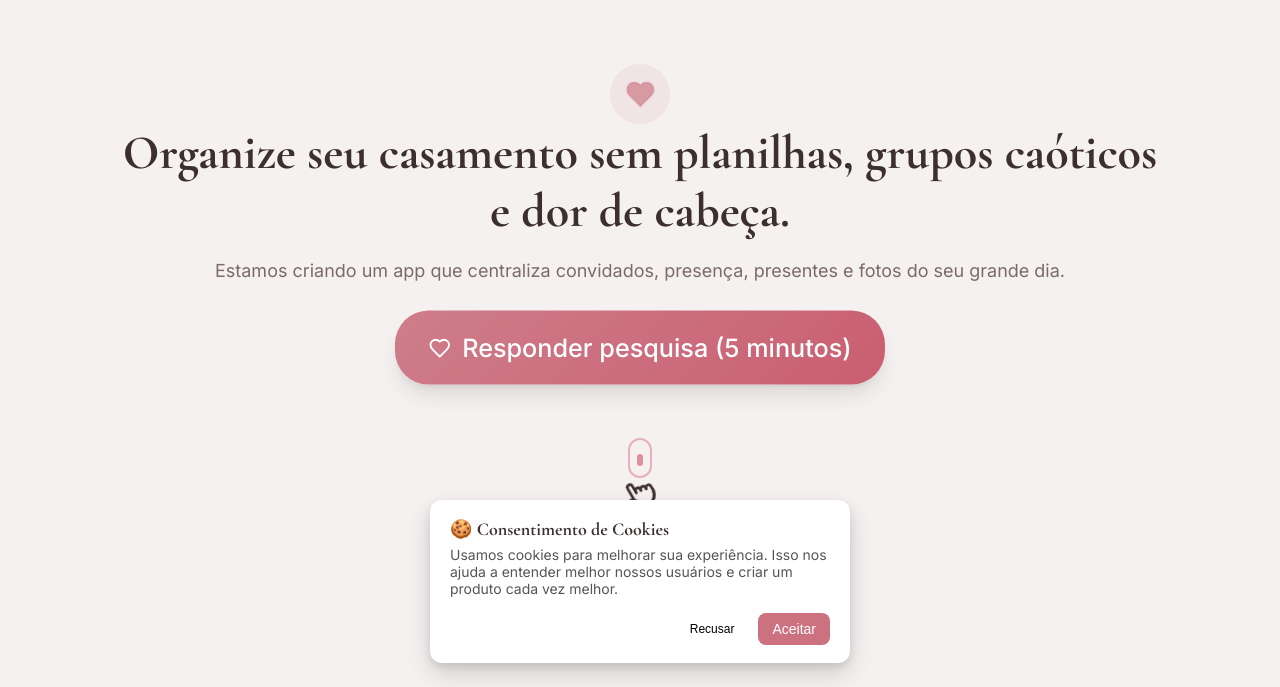
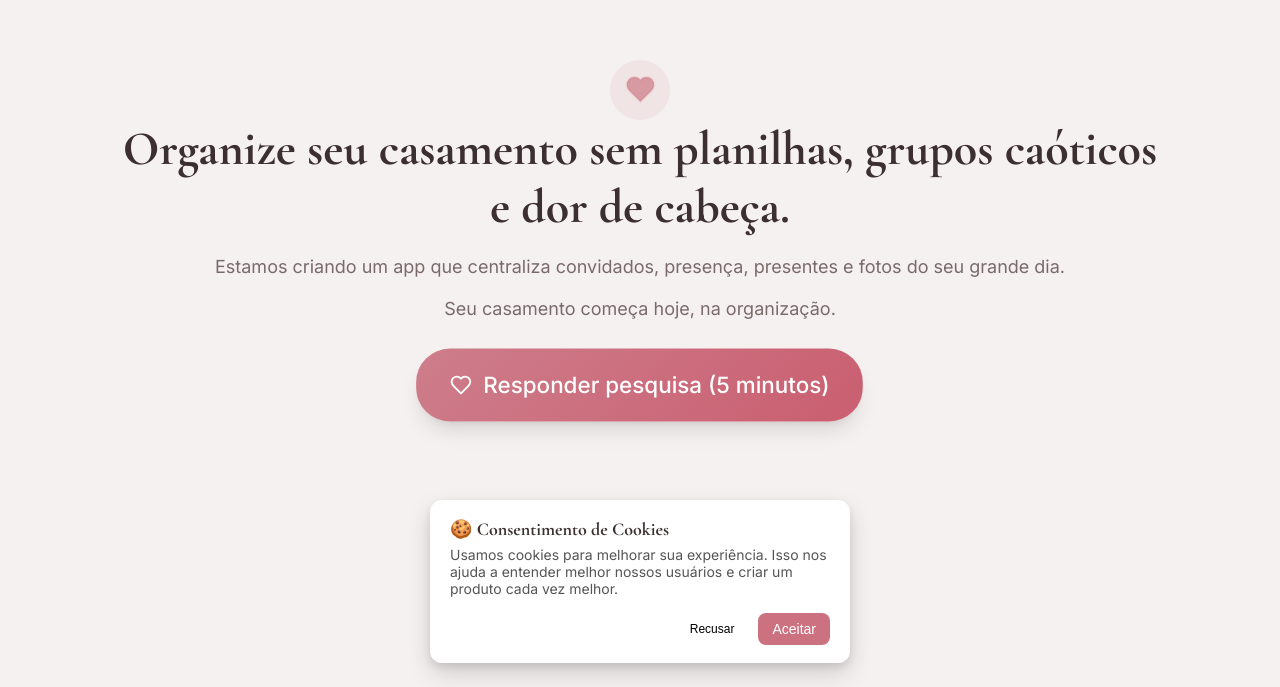
Before and after one commit to Simplesmente-Sim-App/Front-end, a SvelteKit app: page / in a window 1280 px wide. Shown: the part 113-800 px from the top of the page. Built offline with nearby package versions, Linux system fonts and the light colour scheme.

Commit message:
fix: remove btn and scroll indicator

```diff
--- a/src/components/atoms/CTAButton.svelte
+++ b/src/components/atoms/CTAButton.svelte
@@ -1,7 +1,5 @@
 <script lang="ts">
 	import { Heart } from '@lucide/svelte';
-
-
 
 	let {
 		children = () => '',
@@ -30,7 +28,7 @@
 		display: inline-flex;
 		align-items: center;
 		gap: 0.5rem;
-		font-size: 1.125rem;
+		font-size: 1rem;
 		padding: 1rem 1.5rem;
 
 		scale: 1.4;
--- a/src/components/organisms/heroSection.svelte
+++ b/src/components/organisms/heroSection.svelte
@@ -1,6 +1,5 @@
 <script>
   import Container from '../atoms/container.svelte';
-  import Button from '../atoms/button.svelte';
   import IconCircle from '../atoms/iconCircle.svelte';
   import { Heart, Pointer } from '@lucide/svelte';
 	import { Tween } from 'svelte/motion';
@@ -35,7 +34,8 @@ async function pulse() {
 
     <p>
       Estamos criando um app que centraliza convidados,
-      presença, presentes e fotos do seu grande dia.
+      presença, presentes e fotos do seu grande dia. <br /><br />
+      Seu casamento começa hoje, na organização.
     </p>
 
     <CTAButton href="https://forms.gle/ckQrXLZ7NkwSeDeD6"/>
@@ -46,7 +46,9 @@ async function pulse() {
     </div>
 
     <div class="hand-indicator">
-      <Pointer  width={32} height={32} />
+      <div class="hand-indicator__container">
+        <Pointer rotate={-35} color="#d799a2" width={32} height={32} />
+      </div>
     </div>
   </Container>
 </section>
@@ -81,6 +83,10 @@ $primary: #ce5065;
   animation: fade-in-up 0.6s ease forwards;
   animation-delay: 0.6s;
 
+  @media (max-width: 600px) {
+    display: none;
+  }
+
   &__container {
     width: 1.5rem;
     height: 2.5rem;
@@ -102,37 +108,27 @@ $primary: #ce5065;
 }
 
 .hand-indicator {
+  margin-top: 4rem;
   display: flex;
   justify-content: center;
   align-items: center;
-  transform: rotateZ(-30deg);
-}
+  animation: fade-in-up 0.6s ease forwards;
+  opacity: 0;
 
-@keyframes fade-in-up {
-  from {
-    opacity: 0;
-    transform: translateY(20px);
-  }
-  to {
-    opacity: 1;
-    transform: translateY(0);
-  }
-}
+  animation-delay: 0.8s;
 
-@keyframes finger-scroll {
-  0% {
-    transform: translateY(0);
-    opacity: 0.4;
+  @media (min-width: 600px) {
+    display: none;
   }
 
-  50% {
-    transform: translateY(4px);
-    opacity: 1;
-  }
+  &__container {
+    transform: rotateZ(-30deg);
+    animation: pulse-soft-rotate 2s ease-in-out infinite;
+    }
 
-  100% {
-    transform: translateY(0);
-    opacity: 0.4;
+  svg {
+    animation: fade-in-up 0.6s ease forwards;
+    animation-delay: 1s;
   }
 }
 
@@ -147,6 +143,17 @@ $primary: #ce5065;
   }
 }
 
+@keyframes pulse-soft-rotate {
+  0%, 100% {
+    opacity: 0.6;
+    transform: translateY(0) rotate(-30deg);
+  }
+  50% {
+    opacity: 1;
+    transform: translateY(6px) rotate(-60deg);
+  }
+}
+
 @keyframes pulse-soft {
   0%, 100% {
     opacity: 0.6;
```
